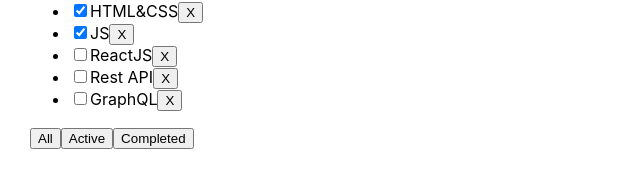
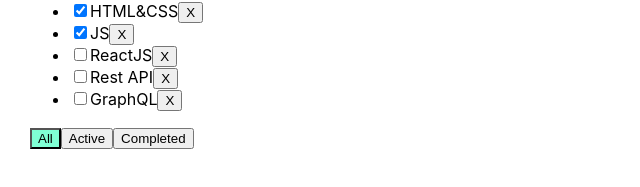
Before and after one commit to BeautyVika/todoList-ts, a React (Create React App) app: page / in a window 1280 px wide. Shown: the part 127-314 px from the top of the page, without its empty margins (0-640 px from the left). Built offline with nearby package versions, Linux system fonts and the light colour scheme.

Commit message:
added button active style

```diff
--- a/src/App.css
+++ b/src/App.css
@@ -13,3 +13,6 @@
 .error-message {
   color: red;
 }
+.active-filter {
+  background-color: aquamarine;
+}
--- a/src/App.tsx
+++ b/src/App.tsx
@@ -46,7 +46,8 @@
                      removeTasks={removeTasks}
                      filterTasks={filterTasks}
                      addTask={addTask}
-                     changeTasksStatus={changeTasksStatus}/>
+                     changeTasksStatus={changeTasksStatus}
+                     filter={filter}/>
         </div>
     );
 }
--- a/src/TodoList.tsx
+++ b/src/TodoList.tsx
@@ -9,6 +9,7 @@
     filterTasks: (filter: FilterType) => void
     addTask: (title: string)=> void
     changeTasksStatus: (newId: string, newIsDone: boolean) => void
+    filter: FilterType
 }
 type TaskType ={
     id: string
@@ -58,6 +59,9 @@
             </li>
         )
     })
+    const all = props.filter === 'all' ? 'active-filter' : ''
+    const active = props.filter === 'active' ? 'active-filter' : ''
+    const completed = props.filter === 'completed' ? 'active-filter' : ''
     return (
         <div>
             <h3>{props.title}</h3>
@@ -75,9 +79,9 @@
             </ul>
             <div>
 
-                <Button name={'All'} callback={() => onChangeFilter('all')}/>
-                <Button name={'Active'} callback={() => onChangeFilter('active')}/>
-                <Button name={'Completed'} callback={() => onChangeFilter('completed')}/>
+                <Button className={all} name={'All'} callback={() => onChangeFilter('all')}/>
+                <Button className={active} name={'Active'} callback={() => onChangeFilter('active')}/>
+                <Button className={completed} name={'Completed'} callback={() => onChangeFilter('completed')}/>
             </div>
         </div>
     )
--- a/src/components/Button.tsx
+++ b/src/components/Button.tsx
@@ -3,6 +3,7 @@
 type ButtonType ={
     name: string
     callback: ()=>void
+    className: string
 }
 
 const Button =(props: ButtonType) => {
@@ -10,7 +11,7 @@
         props.callback()
     }
     return (
-        <button onClick={onClickHandler}>{props.name}</button>
+        <button className={props.className} onClick={onClickHandler}>{props.name}</button>
     )
 }
 export default Button
```
